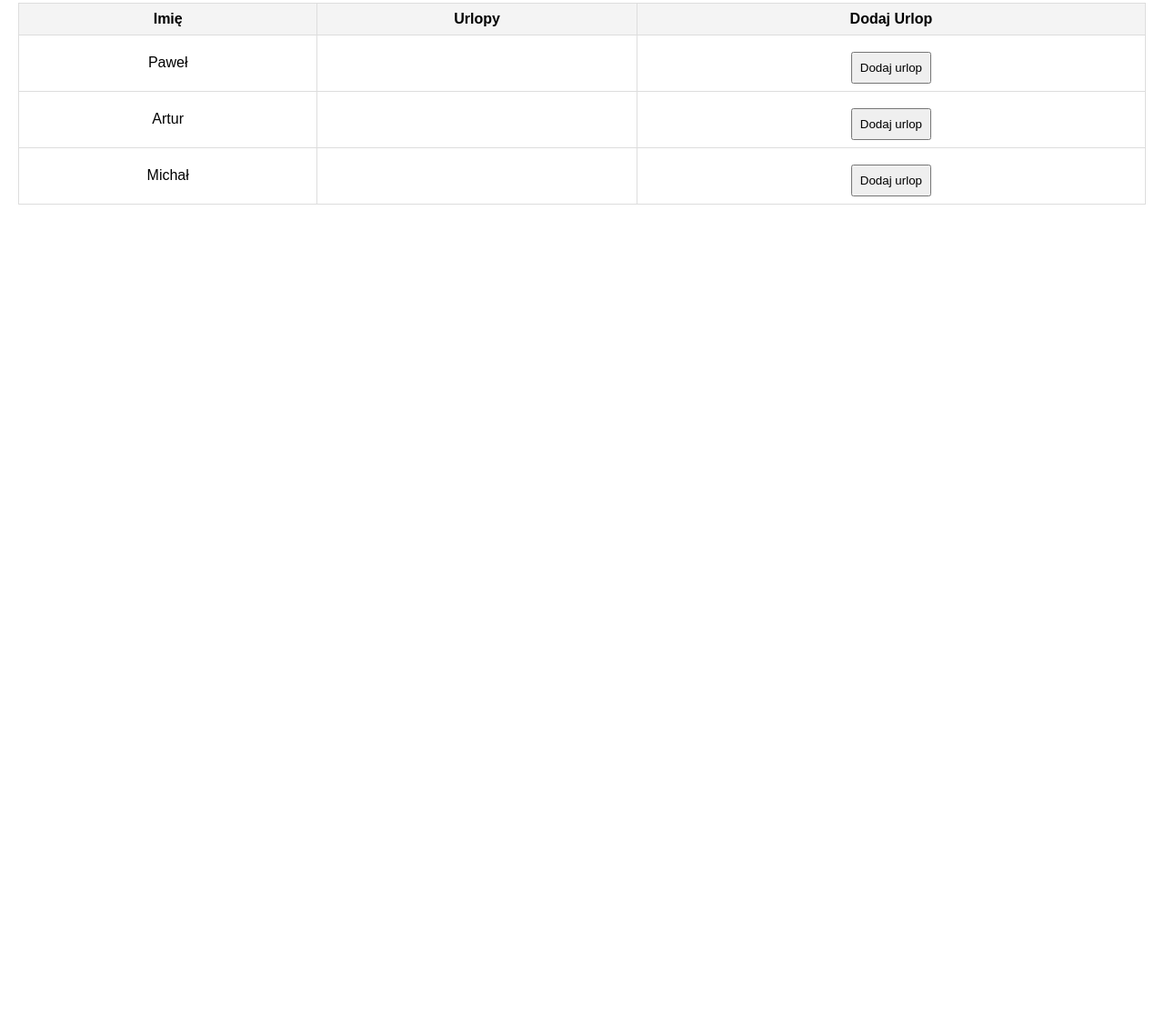
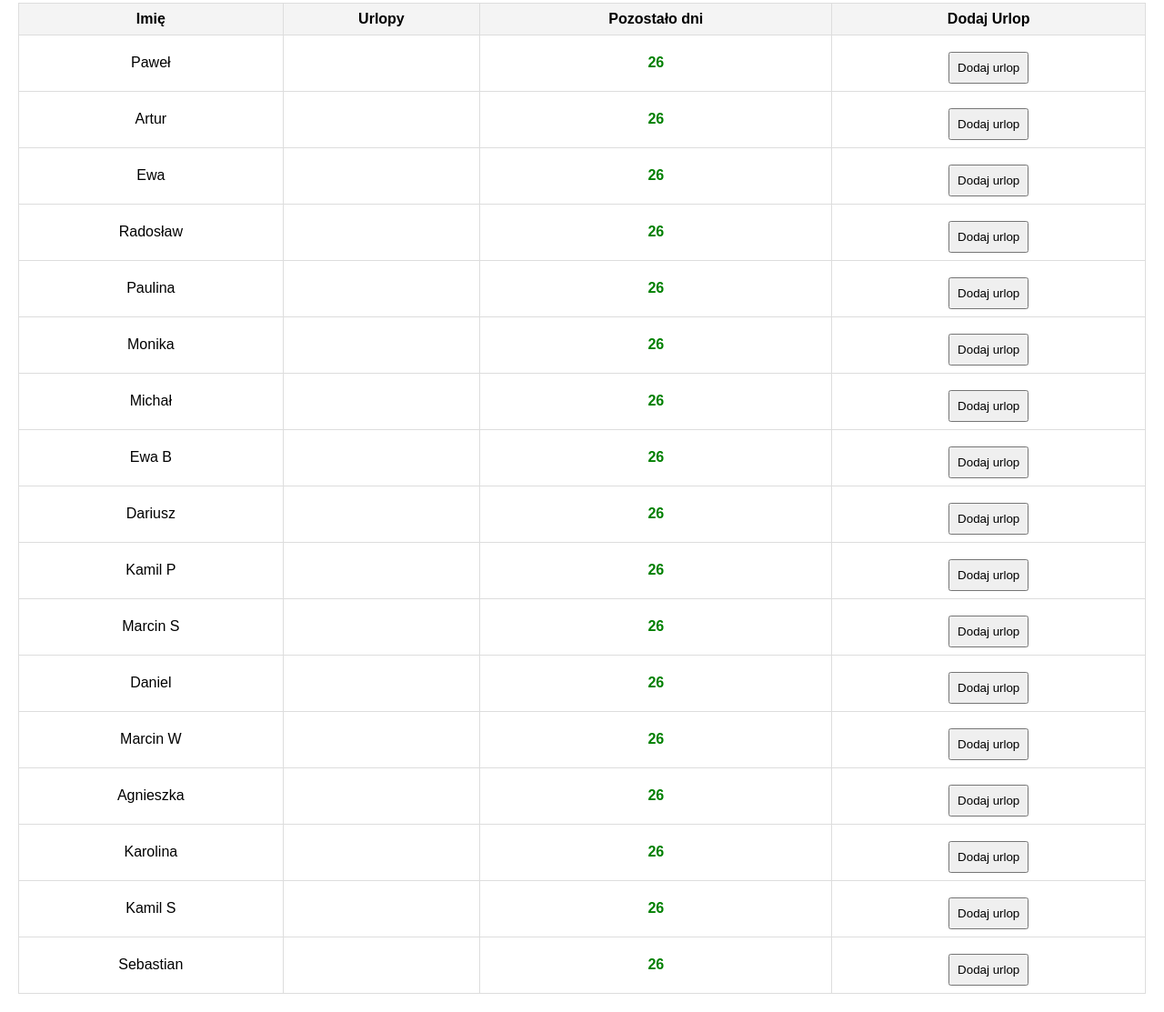
Before and after one commit to jimek85/jimek85.github.io, a plain HTML site: page index.html in a window 1280 px wide. Shown: the part 224-1337 px from the top of the page at 91% size. Before the commit the page ends 800 px from the top, so only its background shows below. Drawn offline with Linux system fonts and the light colour scheme.

Commit message:
Update index.html

```diff
--- a/index.html
+++ b/index.html
@@ -33,6 +33,10 @@
         .input-date {
             margin-top: 10px;
         }
+        .remaining-days {
+            font-weight: bold;
+            color: green;
+        }
     </style>
 </head>
 <body>
@@ -50,6 +54,7 @@
             <tr>
                 <th>Imię</th>
                 <th>Urlopy</th>
+                <th>Pozostało dni</th>
                 <th>Dodaj Urlop</th>
             </tr>
         </thead>
@@ -57,19 +62,105 @@
             <tr data-person="Paweł">
                 <td>Paweł</td>
                 <td id="leaveList-Paweł"></td>
+                <td id="remaining-Paweł" class="remaining-days">7</td>
                 <td><button onclick="addLeave('Paweł')">Dodaj urlop</button></td>
             </tr>
             <tr data-person="Artur">
                 <td>Artur</td>
                 <td id="leaveList-Artur"></td>
+                <td id="remaining-Artur" class="remaining-days">19</td>
                 <td><button onclick="addLeave('Artur')">Dodaj urlop</button></td>
+            </tr>
+            <tr data-person="Ewa">
+                <td>Ewa</td>
+                <td id="leaveList-Ewa"></td>
+                <td id="remaining-Ewa" class="remaining-days">4</td>
+                <td><button onclick="addLeave('Ewa')">Dodaj urlop</button></td>
+            </tr>
+            <tr data-person="Radosław">
+                <td>Radosław</td>
+                <td id="leaveList-Radosław"></td>
+                <td id="remaining-Radosław" class="remaining-days">10</td>
+                <td><button onclick="addLeave('Radosław')">Dodaj urlop</button></td>
+            </tr>
+            <tr data-person="Paulina">
+                <td>Paulina</td>
+                <td id="leaveList-Paulina"></td>
+                <td id="remaining-Paulina" class="remaining-days">10</td>
+                <td><button onclick="addLeave('Paulina')">Dodaj urlop</button></td>
+            </tr>
+            <tr data-person="Monika">
+                <td>Monika</td>
+                <td id="leaveList-Monika"></td>
+                <td id="remaining-Monika" class="remaining-days">4</td>
+                <td><button onclick="addLeave('Monika')">Dodaj urlop</button></td>
             </tr>
             <tr data-person="Michał">
                 <td>Michał</td>
                 <td id="leaveList-Michał"></td>
+                <td id="remaining-Michał" class="remaining-days">4</td>
                 <td><button onclick="addLeave('Michał')">Dodaj urlop</button></td>
             </tr>
-            <!-- Dodaj więcej pracowników -->
+            <tr data-person="Ewa B">
+                <td>Ewa B</td>
+                <td id="leaveList-Ewa B"></td>
+                <td id="remaining-Ewa B" class="remaining-days">4</td>
+                <td><button onclick="addLeave('Ewa B')">Dodaj urlop</button></td>
+            </tr>
+            <tr data-person="Dariusz">
+                <td>Dariusz</td>
+                <td id="leaveList-Dariusz"></td>
+                <td id="remaining-Dariusz" class="remaining-days">8</td>
+                <td><button onclick="addLeave('Dariusz')">Dodaj urlop</button></td>
+            </tr>
+            <tr data-person="Kamil P">
+                <td>Kamil P</td>
+                <td id="leaveList-Kamil P"></td>
+                <td id="remaining-Kamil P" class="remaining-days">10</td>
+                <td><button onclick="addLeave('Kamil P')">Dodaj urlop</button></td>
+            </tr>
+            <tr data-person="Marcin S">
+                <td>Marcin S</td>
+                <td id="leaveList-Marcin S"></td>
+                <td id="remaining-Marcin S" class="remaining-days">10</td>
+                <td><button onclick="addLeave('Marcin S')">Dodaj urlop</button></td>
+            </tr>
+            <tr data-person="Daniel">
+                <td>Daniel</td>
+                <td id="leaveList-Daniel"></td>
+                <td id="remaining-Daniel" class="remaining-days">6</td>
+                <td><button onclick="addLeave('Daniel')">Dodaj urlop</button></td>
+            </tr>
+            <tr data-person="Marcin W">
+                <td>Marcin W</td>
+                <td id="leaveList-Marcin W"></td>
+                <td id="remaining-Marcin W" class="remaining-days">4</td>
+                <td><button onclick="addLeave('Marcin W')">Dodaj urlop</button></td>
+            </tr>
+            <tr data-person="Agnieszka">
+                <td>Agnieszka</td>
+                <td id="leaveList-Agnieszka"></td>
+                <td id="remaining-Agnieszka" class="remaining-days">2</td>
+                <td><button onclick="addLeave('Agnieszka')">Dodaj urlop</button></td>
+            </tr>
+            <tr data-person="Karolina">
+                <td>Karolina</td>
+                <td id="leaveList-Karolina"></td>
+                <td id="remaining-Karolina" class="remaining-days">6</td>
+                <td><button onclick="addLeave('Karolina')">Dodaj urlop</button></td>
+            </tr>
+            <tr data-person="Kamil S">
+                <td>Kamil S</td>
+                <td id="leaveList-Kamil S"></td>
+                <td id="remaining-Kamil S" class="remaining-days">6</td>
+                <td><button onclick="addLeave('Kamil S')">Dodaj urlop</button></td>
+            </tr>
+            <tr data-person="Sebastian">
+                <td>Sebastian</td>
+                <td id="leaveList-Sebastian"></td>
+                <td id="remaining-Sebastian" class="remaining-days">8</td>
+                <td><button onclick="addLeave('Sebastian')">Dodaj urlop</button></td>
+            </tr>
         </tbody>
     </table>
 
@@ -79,80 +170,69 @@
     </div>
 
     <script>
-        // Dane pracowników i ich urlopy
+        // Dane pracowników i ich urlopy (maksymalna liczba dni urlopu = 26)
         const leaveData = {
-            "Paweł": [],
-            "Artur": [],
-            "Michał": [],
-            // Dodaj innych pracowników tutaj
+            "Paweł": { urlopy: [], dniUrlopu: 7 },
+            "Artur": { urlopy: [], dniUrlopu: 19 },
+            "Ewa": { urlopy: [], dniUrlopu: 4 },
+            "Radosław": { urlopy: [], dniUrlopu: 10 },
+            "Paulina": { urlopy: [], dniUrlopu: 10 },
+            "Monika": { urlopy: [], dniUrlopu: 4 },
+            "Michał": { urlopy: [], dniUrlopu: 4 },
+            "Ewa B": { urlopy: [], dniUrlopu: 4 },
+            "Dariusz": { urlopy: [], dniUrlopu: 8 },
+            "Kamil P": { urlopy: [], dniUrlopu: 10 },
+            "Marcin S": { urlopy: [], dniUrlopu: 10 },
+            "Daniel": { urlopy: [], dniUrlopu: 6 },
+            "Marcin W": { urlopy: [], dniUrlopu: 4 },
+            "Agnieszka": { urlopy: [], dniUrlopu: 2 },
+            "Karolina": { urlopy: [], dniUrlopu: 6 },
+            "Kamil S": { urlopy: [], dniUrlopu: 6 },
+            "Sebastian": { urlopy: [], dniUrlopu: 8 }
         };
 
-        // Funkcja, która zapisuje dane do localStorage
-        function saveLeaveData() {
-            localStorage.setItem('leaveData', JSON.stringify(leaveData));
-        }
-
-        // Funkcja ładowania danych z localStorage
-        function loadLeaveData() {
-            const savedData = JSON.parse(localStorage.getItem('leaveData'));
-            if (savedData) {
-                Object.keys(savedData).forEach(person => {
-                    leaveData[person] = savedData[person];
-                    updateLeaveList(person);
-                });
+        function addLeave(person) {
+            const leaveDate = prompt("Wprowadź datę urlopu (yyyy-mm-dd):");
+            if (leaveDate && !leaveData[person].urlopy.includes(leaveDate)) {
+                leaveData[person].urlopy.push(leaveDate);
+                updateTable();
+            } else {
+                alert("Data już została dodana lub nieprawidłowy format!");
             }
         }
 
-        // Funkcja, która aktualizuje listę urlopów w tabeli
-        function updateLeaveList(person) {
-            const leaveList = leaveData[person];
-            const leaveListElement = document.getElementById('leaveList-' + person);
-            leaveListElement.innerHTML = leaveList.length > 0 ? leaveList.join('<br>') : 'Brak urlopów';
+        function updateTable() {
+            // Zaktualizowanie tabeli po dodaniu urlopu
+            Object.keys(leaveData).forEach(person => {
+                const leaveList = document.getElementById(`leaveList-${person}`);
+                leaveList.textContent = leaveData[person].urlopy.join(", ");
+
+                // Obliczanie pozostałych dni urlopu
+                const remainingDays = 26 - leaveData[person].urlopy.length;
+                document.getElementById(`remaining-${person}`).textContent = remainingDays;
+            });
         }
 
-        // Funkcja dodająca urlop
-        function addLeave(person) {
-            const date = prompt(`Podaj datę urlopu dla ${person} (format: RRRR-MM-DD):`);
-            if (date && isValidDate(date)) {
-                leaveData[person].push(date);
-                updateLeaveList(person);
-                saveLeaveData();
-            } else {
-                alert('Błędny format daty. Spróbuj ponownie.');
-            }
-        }
+        function checkWhoIsOnLeave() {
+            const checkDate = document.getElementById("checkDate").value;
+            if (!checkDate) return;
 
-        // Funkcja sprawdzająca, kto jest na urlopie w danym dniu
-        function checkWhoIsOnLeave() {
-            const selectedDate = document.getElementById('checkDate').value;
-            if (!selectedDate) {
-                alert('Wybierz datę!');
-                return;
-            }
+            const onLeaveList = document.getElementById("onLeaveList");
+            onLeaveList.innerHTML = "";
 
-            const onLeave = [];
+            // Sprawdź, kto jest na urlopie w danym dniu
             Object.keys(leaveData).forEach(person => {
-                if (leaveData[person].includes(selectedDate)) {
-                    onLeave.push(person);
+                if (leaveData[person].urlopy.includes(checkDate)) {
+                    const li = document.createElement("li");
+                    li.textContent = `${person} jest na urlopie`;
+                    onLeaveList.appendChild(li);
                 }
             });
 
-            // Wyświetlenie listy osób na urlopie w danym dniu
-            const leaveResult = document.getElementById('leaveResult');
-            const onLeaveList = document.getElementById('onLeaveList');
-            onLeaveList.innerHTML = onLeave.length > 0 ? onLeave.join('<br>') : 'Brak osób na urlopie w tym dniu.';
-            leaveResult.style.display = 'block';
+            document.getElementById("leaveResult").style.display = onLeaveList.innerHTML ? "block" : "none";
         }
 
-        // Funkcja do walidacji formatu daty (YYYY-MM-DD)
-        function isValidDate(date) {
-            const regex = /^\d{4}-\d{2}-\d{2}$/;
-            return regex.test(date);
-        }
-
-        // Załadowanie danych z localStorage przy starcie
-        window.onload = loadLeaveData;
-
+        updateTable();
     </script>
 
 </body>
```
